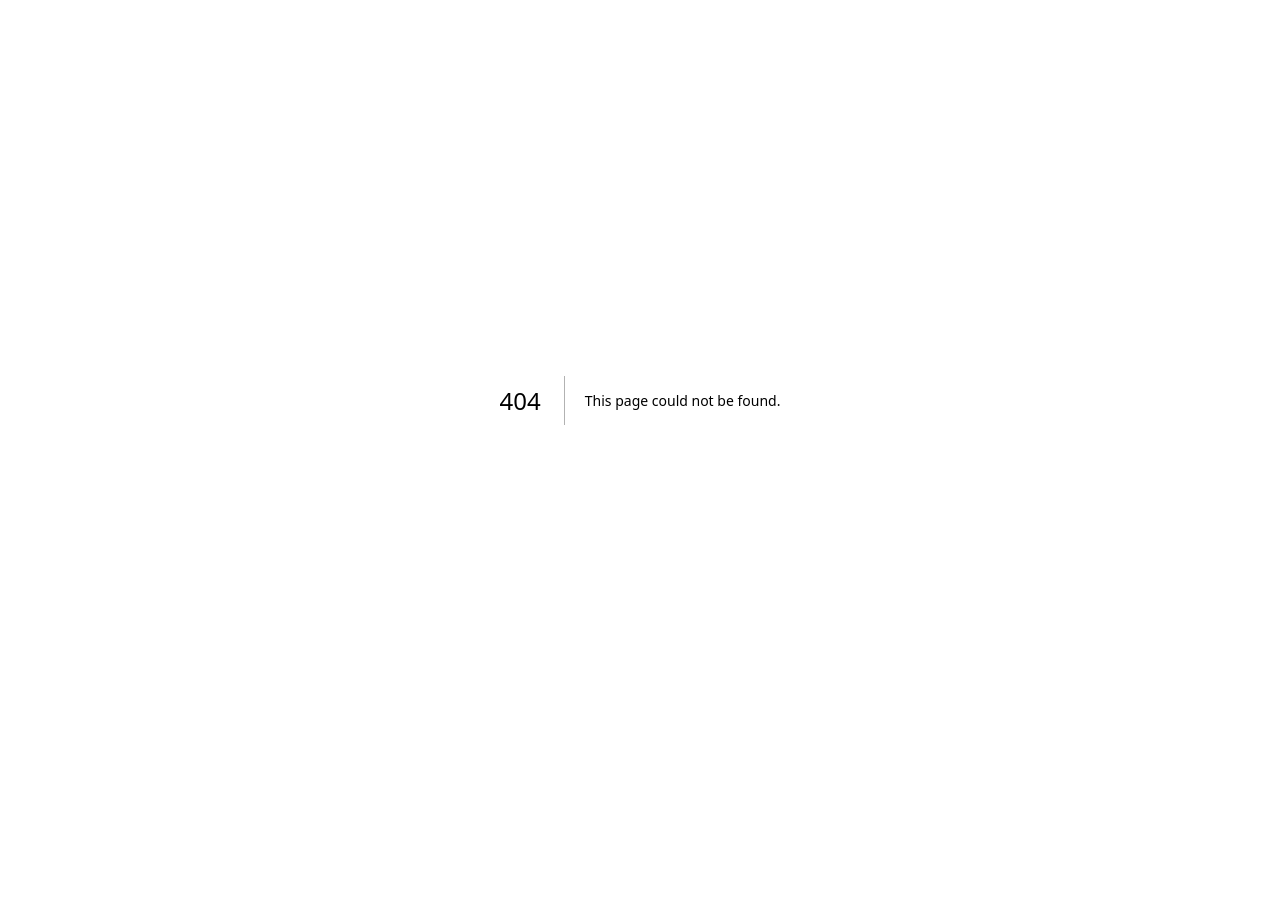
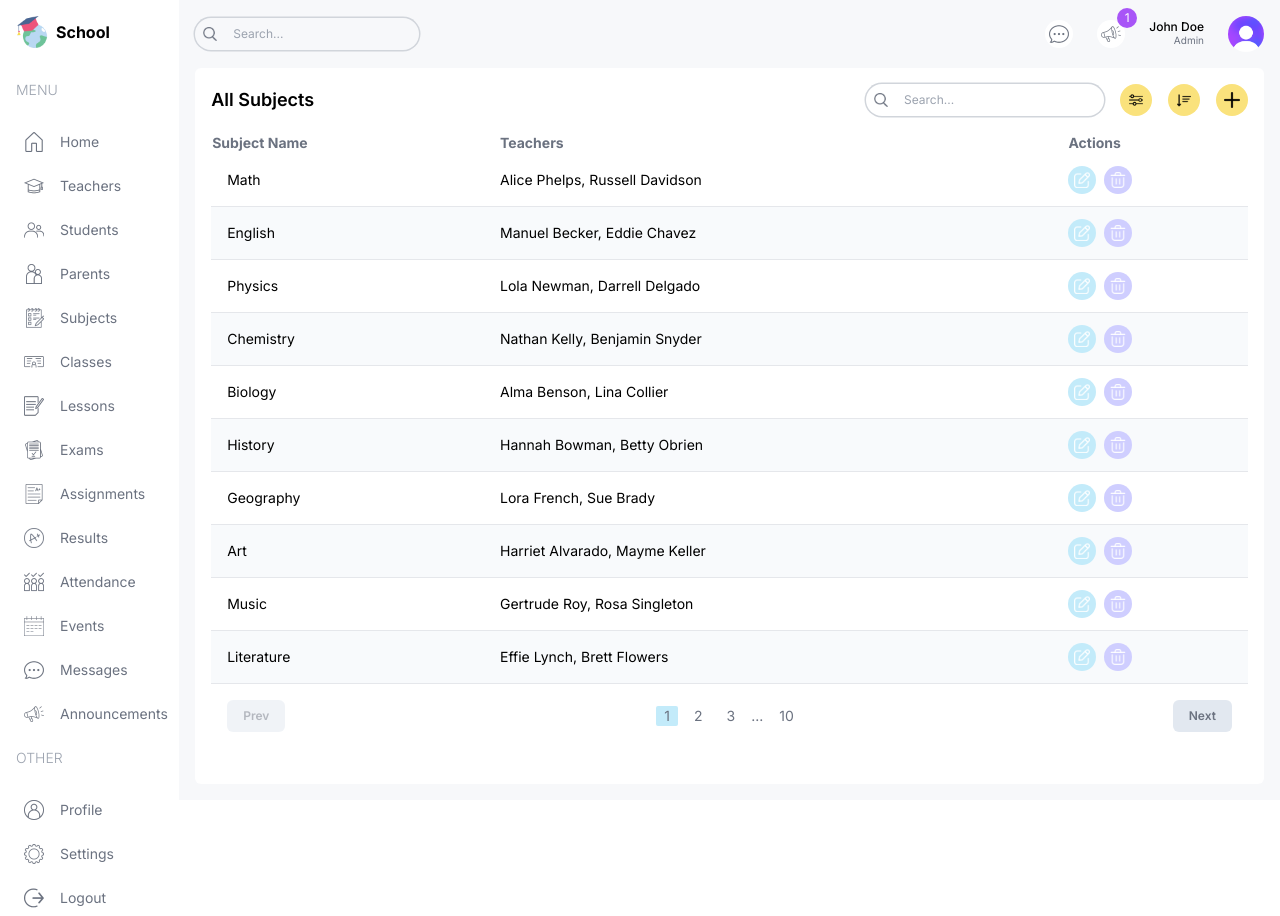
Before and after one commit to aminurjs/school-management-app, a Next.js app in the folder next-dashboard-ui/: page /list/subjects in a window 1280 px wide. Before the commit this address had no page. Before the commit the page ends 800 px from the top, so only its background shows below. Built offline with nearby package versions, Linux system fonts and the light colour scheme.

Commit message:
create subject page

```diff
--- /dev/null
+++ b/next-dashboard-ui/src/app/(dashboard)/list/subjects/page.tsx
@@ -0,0 +1,77 @@
+import FormModal from "@/components/FormModal";
+import Pagination from "@/components/Pagination";
+import Table from "@/components/Table";
+import TableSearch from "@/components/TableSearch";
+import { role, subjectsData } from "@/lib/data";
+import Image from "next/image";
+
+type Subject = {
+  id: number;
+  name: string;
+  teachers: string[];
+};
+
+const columns = [
+  {
+    header: "Subject Name",
+    accessor: "name",
+  },
+  {
+    header: "Teachers",
+    accessor: "teachers",
+    className: "hidden md:table-cell",
+  },
+  {
+    header: "Actions",
+    accessor: "action",
+  },
+];
+
+const SubjectListPage = () => {
+  const renderRow = (item: Subject) => (
+    <tr
+      key={item.id}
+      className="border-b border-gray-200 even:bg-slate-50 text-sm hover:bg-lamaPurpleLight"
+    >
+      <td className="flex items-center gap-4 p-4">{item.name}</td>
+      <td className="hidden md:table-cell">{item.teachers.join(", ")}</td>
+      <td>
+        <div className="flex items-center gap-2">
+          {role === "admin" && (
+            <>
+              <FormModal table="subject" type="update" data={item} />
+              <FormModal table="subject" type="delete" id={item.id} />
+            </>
+          )}
+        </div>
+      </td>
+    </tr>
+  );
+
+  return (
+    <div className="bg-white p-4 rounded-md flex-1 m-4 mt-0">
+      {/* TOP */}
+      <div className="flex items-center justify-between">
+        <h1 className="hidden md:block text-lg font-semibold">All Subjects</h1>
+        <div className="flex flex-col md:flex-row items-center gap-4 w-full md:w-auto">
+          <TableSearch />
+          <div className="flex items-center gap-4 self-end">
+            <button className="w-8 h-8 flex items-center justify-center rounded-full bg-lamaYellow">
+              <Image src="/filter.png" alt="" width={14} height={14} />
+            </button>
+            <button className="w-8 h-8 flex items-center justify-center rounded-full bg-lamaYellow">
+              <Image src="/sort.png" alt="" width={14} height={14} />
+            </button>
+            {role === "admin" && <FormModal table="teacher" type="create" />}
+          </div>
+        </div>
+      </div>
+      {/* LIST */}
+      <Table columns={columns} renderRow={renderRow} data={subjectsData} />
+      {/* PAGINATION */}
+      <Pagination />
+    </div>
+  );
+};
+
+export default SubjectListPage;
```
